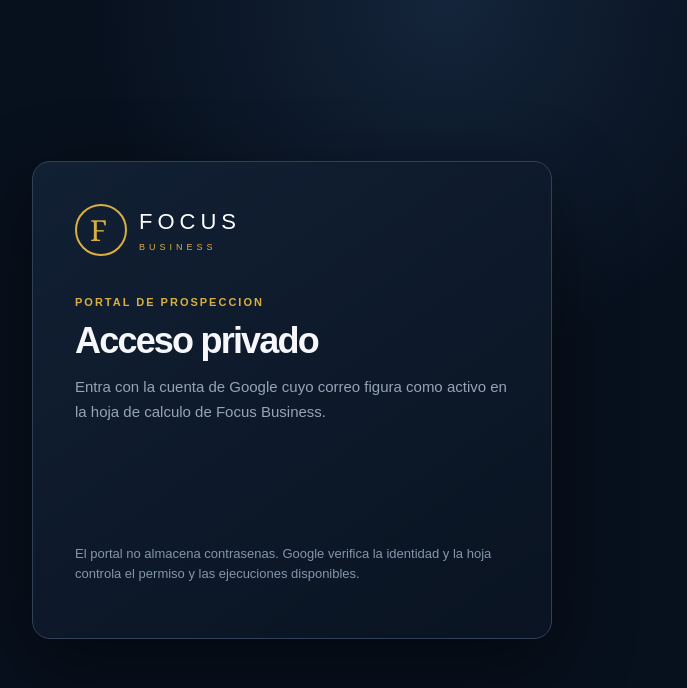
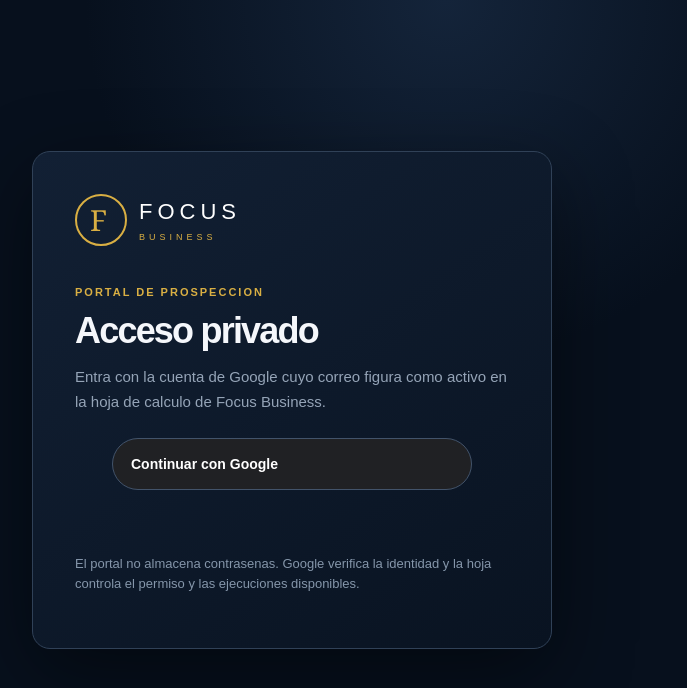
Before and after one commit to focusbusiness2026-byte/focus-prospeccion, a FastAPI app: template app/templates/login.html in a window 1280 px wide. Shown: the top 688 px of the page, without its empty margins (348-1035 px from the left). Run offline with FastAPI, Linux system fonts and the light colour scheme; the template is opened without the code that fills it: most values are stand-ins (such as "Sample title", 1, 10 or a date in 2020); some libraries are stand-ins or nearby versions.

Commit message:
fix: use clean official Google icon control

```diff
--- a/app/static/app.css
+++ b/app/static/app.css
@@ -85,13 +85,30 @@ h2 { margin: 0 0 10px; font-size: 26px; }
 }
 .access-card .brand { margin-bottom: 38px; }
 .access-card h1 { font-size: 36px; }
+.google-access-control {
+  display: flex;
+  width: min(360px, 100%);
+  min-height: 52px;
+  align-items: center;
+  justify-content: space-between;
+  gap: 16px;
+  margin: 24px auto 0;
+  padding: 5px 6px 5px 18px;
+  border: 1px solid #42536a;
+  border-radius: 999px;
+  background: #202124;
+  color: #fff;
+  font-size: 14px;
+  font-weight: 700;
+}
 #google-button {
   display: flex;
-  width: min(360px, 100%);
-  min-height: 32px;
+  width: 40px;
+  min-width: 40px;
+  min-height: 40px;
   align-items: center;
   justify-content: center;
-  margin: 24px auto 0;
+  margin: 0;
   padding: 0;
   overflow: visible;
   border: 0;
@@ -99,13 +116,11 @@ h2 { margin: 0 0 10px; font-size: 26px; }
   line-height: 0;
 }
 #google-button > div {
-  max-width: 100% !important;
-  margin: 0 auto !important;
+  margin: 0 !important;
 }
 #google-button iframe {
   display: block !important;
-  max-width: 100% !important;
-  margin: 0 auto !important;
+  margin: 0 !important;
   border: 0 !important;
 }
 .full-button { width: 100%; margin-top: 18px; }
--- a/app/templates/login.html
+++ b/app/templates/login.html
@@ -14,7 +14,7 @@
       <h1>Acceso privado</h1>
       <p class="intro">Entra con la cuenta de Google cuyo correo figura como activo en la hoja de calculo de Focus Business.</p>
       {% if google_oauth_client_id %}
-        <div id="google-button" aria-label="Acceso con Google"></div>
+        <div class="google-access-control"><span>Continuar con Google</span><div id="google-button" aria-label="Acceso con Google"></div></div>
       {% else %}
         <div class="notice warning">El acceso de Google quedara disponible al configurar <code>GOOGLE_OAUTH_CLIENT_ID</code> en Render.</div>
       {% endif %}
@@ -54,8 +54,7 @@
         if (clientId && window.google) {
           google.accounts.id.initialize({client_id:clientId, callback:response => postLogin('/auth/google',{credential:response.credential}), use_fedcm_for_prompt:true});
           const googleButton = document.querySelector('#google-button');
-          const googleButtonWidth = Math.min(360, Math.max(180, Math.floor(googleButton.clientWidth)));
-          google.accounts.id.renderButton(googleButton, {type:'standard',theme:'filled_black',size:'medium',shape:'pill',text:'signin_with',logo_alignment:'left',width:googleButtonWidth});
+          google.accounts.id.renderButton(googleButton, {type:'icon',theme:'filled_black',size:'large',shape:'circle',text:'signin_with'});
         }
       });
       document.querySelector('#demo-login')?.addEventListener('click', () => postLogin('/auth/demo'));
```
Also changed, not shown: tests/test_portal_dashboard.py (+6 -7 lines).
